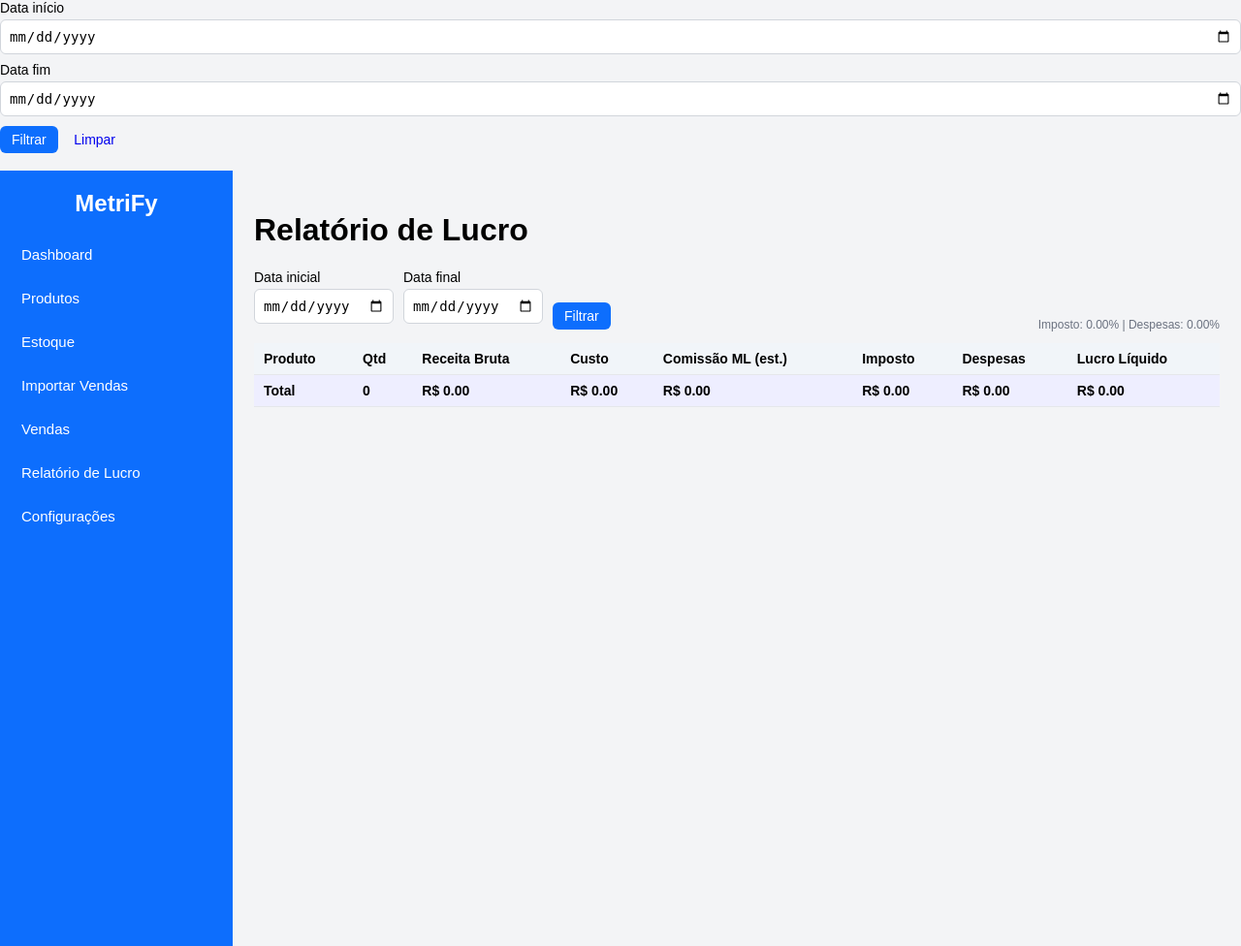
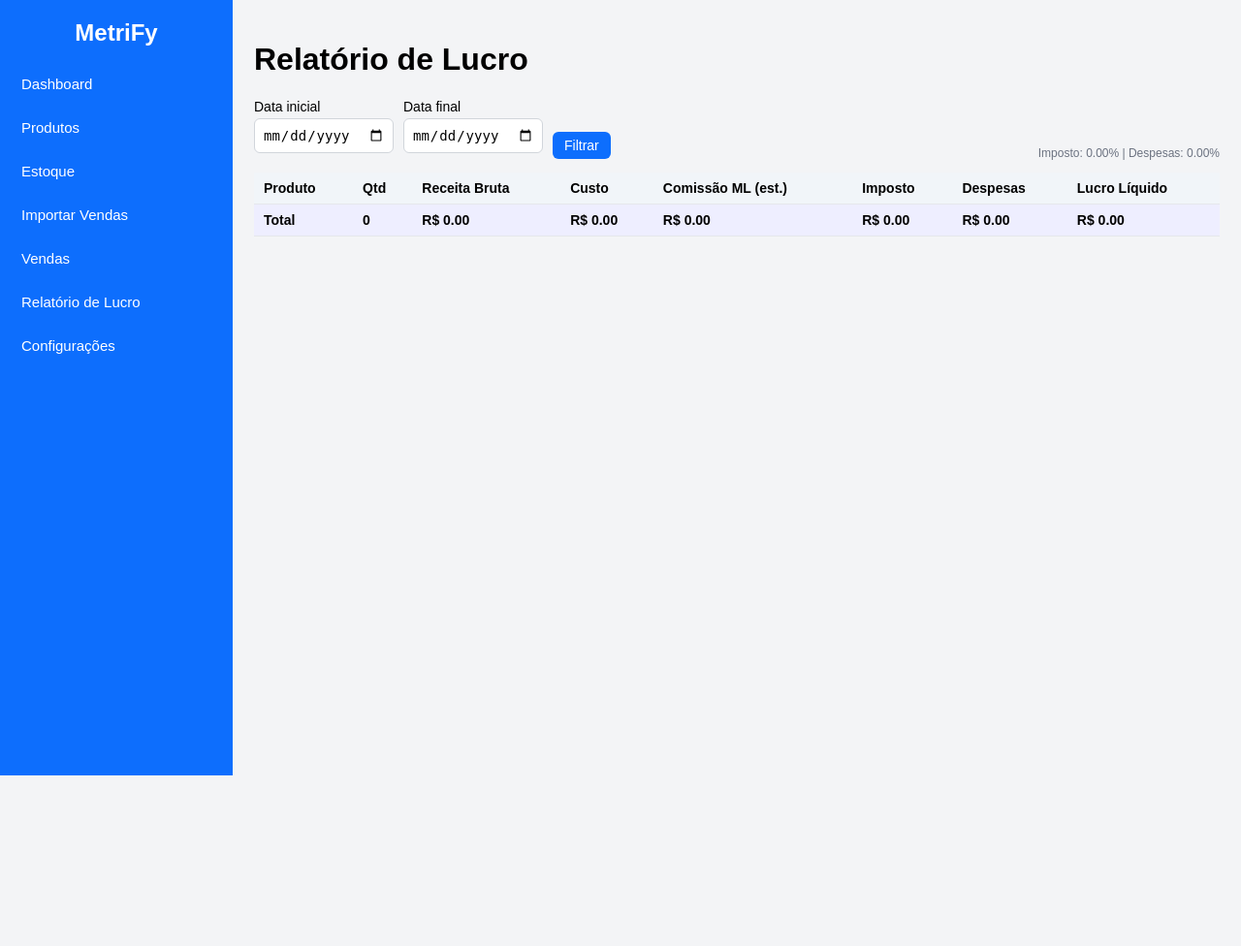
Before and after one commit to oliveirafjdo-web/Mega2.0, a Flask app: page /relatorio_lucro in a window 1280 px wide. Shown: the whole page at 97% size. After the commit the page ends 800 px from the top, so only its background shows below. Run offline with Flask 3, Linux system fonts and the light colour scheme; data comes from the database, SQL or seed files in the repository; data that the repository does not hold is empty; some libraries are stand-ins or nearby versions.

Commit message:
Remove filter form from relatorio_lucro.html

```diff
--- a/templates/relatorio_lucro.html
+++ b/templates/relatorio_lucro.html
@@ -1,11 +1,3 @@
-<form method="get" style="margin-bottom: 16px;">
-  <label>Data início</label>
-  <input type="date" name="data_inicio" value="{{ data_inicio }}">
-  <label>Data fim</label>
-  <input type="date" name="data_fim" value="{{ data_fim }}">
-  <button type="submit" class="btn btn-primary">Filtrar</button>
-  <a href="{{ url_for('relatorio_lucro') }}" class="btn btn-link">Limpar</a>
-</form>
 {% extends "base.html" %}
 {% block content %}
 <h1>Relatório de Lucro</h1>
```
